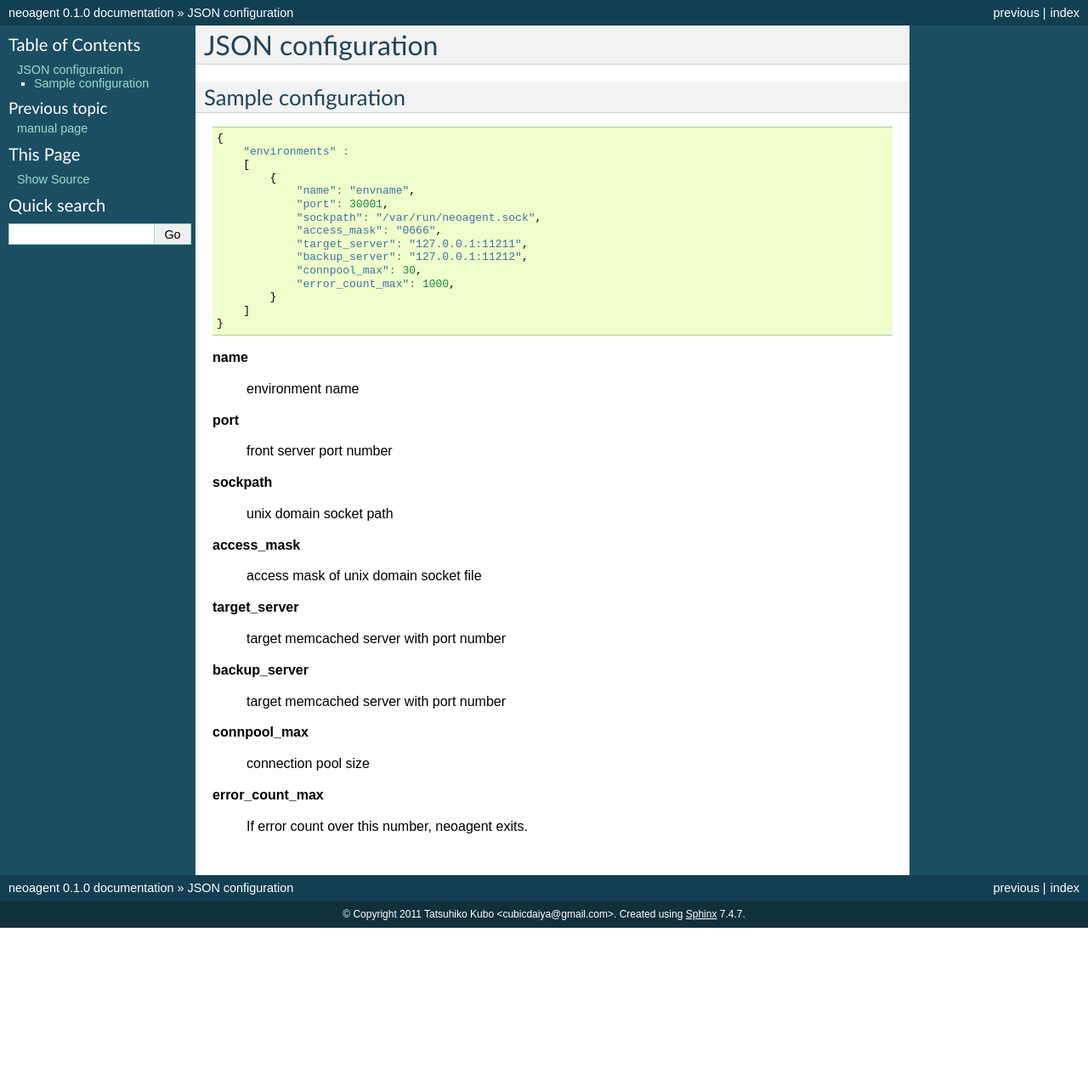
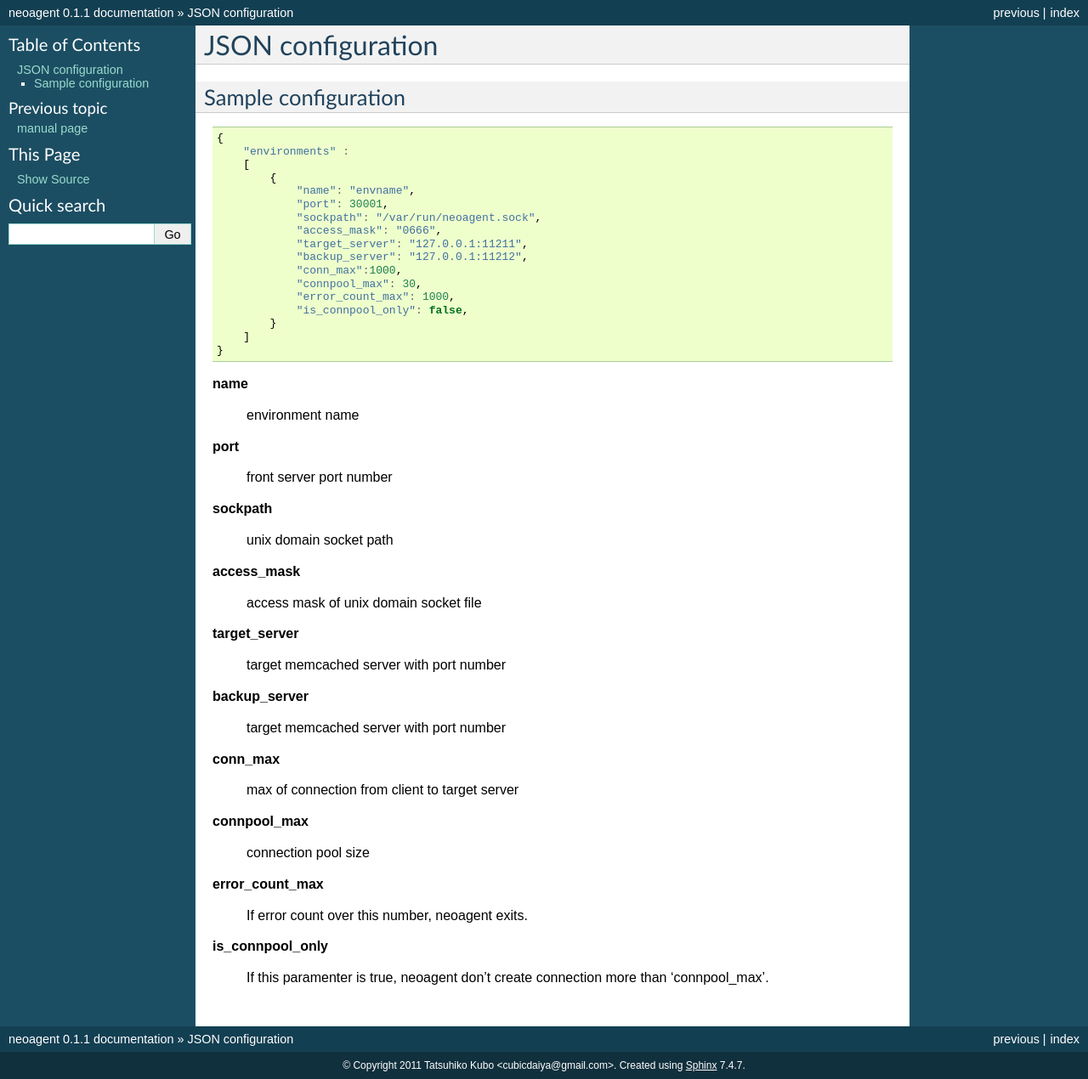
Before and after one commit to cubicdaiya/neoagent, a Sphinx documentation site: the page built from doc/source/jsonconf.rst, in a window 1280 px wide. Shown: the whole page at 85% size. Built offline with Sphinx 7.4.7, drawn with Linux system fonts in a browser that asks for light colours; before the commit the page ends 1092 px from its top, so only the background shows below that.

```diff
--- a/doc/source/conf.py
+++ b/doc/source/conf.py
@@ -48,9 +48,9 @@ copyright = u'2011 Tatsuhiko Kubo <cubicdaiya@gmail.com>'
 # built documents.
 #
 # The short X.Y version.
-version = '0.1.0'
+version = '0.1.1'
 # The full version, including alpha/beta/rc tags.
-release = '0.1.0'
+release = '0.1.1'
 
 # The language for content autogenerated by Sphinx. Refer to documentation
 # for a list of supported languages.
--- a/doc/source/jsonconf.rst
+++ b/doc/source/jsonconf.rst
@@ -18,8 +18,10 @@ Sample configuration
              "access_mask": "0666",
              "target_server": "127.0.0.1:11211",
              "backup_server": "127.0.0.1:11212",
+             "conn_max":1000,
              "connpool_max": 30,
              "error_count_max": 1000,
+             "is_connpool_only": false,
          }
      ]
  }
@@ -48,6 +50,10 @@ Sample configuration
 
  target memcached server with port number
 
+**conn_max**
+
+ max of connection from client to target server
+
 **connpool_max**
 
  connection pool size
@@ -55,3 +61,7 @@ Sample configuration
 **error_count_max**
 
  If error count over this number, neoagent exits.
+
+**is_connpool_only**
+
+ If this paramenter is true, neoagent don't create connection more than 'connpool_max'.
```
Also changed, not shown: 5 other files.
